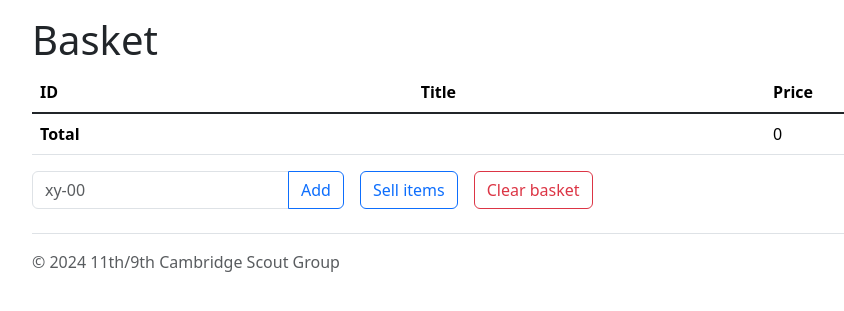
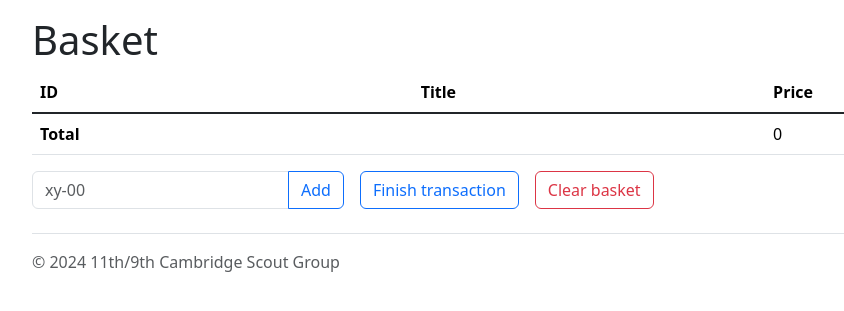
Before and after one commit to dtwood/scoutsales, a Django app: page /nearly-new-sale/transactions/active in a window 1280 px wide. Shown: the part 59-370 px from the top of the page, without its empty margins (50-894 px from the left). Run offline with Django 5.2, Linux system fonts and the light colour scheme; the visitor is signed in with stand-in values (Sample User, id 1); data comes from the database, SQL or seed files in the repository; data that the repository does not hold is empty; some libraries are stand-ins or nearby versions.

Commit message:
Missing stuff

```diff
--- a/templates/transaction/basket.html
+++ b/templates/transaction/basket.html
@@ -53,7 +53,7 @@
         <div class="col-auto">
             <form action="{% url 'basket-sell' %}" method="post">
                 {% csrf_token %}
-                <button type="submit" class="btn btn-outline-primary">Sell items</button>
+                <button type="submit" class="btn btn-outline-primary">Finish transaction</button>
             </form>
         </div>
 
```
Also changed, not shown: scoutsalesapp/migrations/0004_alter_item_owner_token_transaction_item_sold_in.py (added).
